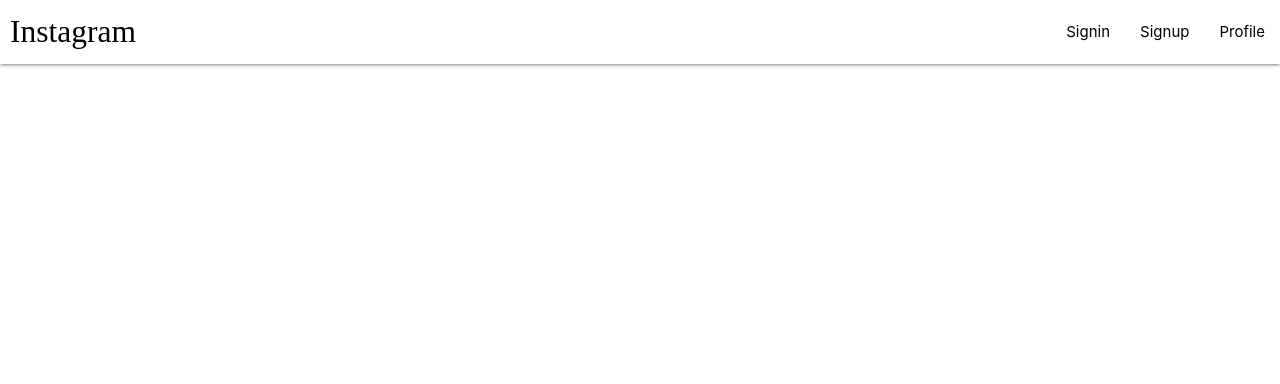
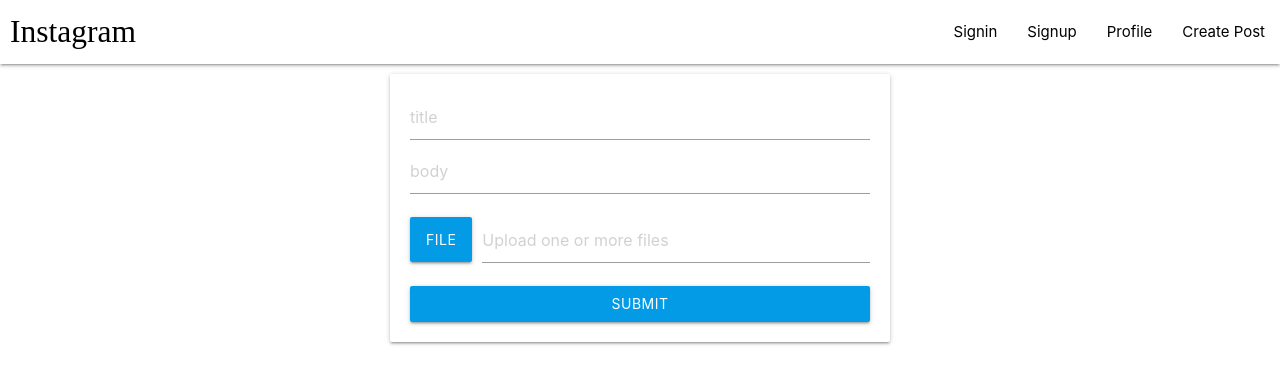
Before and after one commit to xeyzo/frontend-instagram-clone, a React (Create React App) app: page /create-post in a window 1280 px wide. Shown: the top 384 px of the page. Built offline with nearby package versions, Linux system fonts and the light colour scheme; a web font is replaced by a local one.

Commit message:
add create-post page

```diff
--- a/src/App.js
+++ b/src/App.js
@@ -7,6 +7,7 @@
 import Signup from "./components/screens/Signup.js";
 import Signin from "./components/screens/Signin.js";
 import Profile from "./components/screens/Profile.js";
+import CreatePost from "./components/screens/CreatePost.js";
 
 function App() {
   return (
@@ -26,6 +27,9 @@
           <Route path="/profile">
             <Profile />
           </Route>
+          <Route path="/create-post">
+            <CreatePost />
+          </Route>
         </Switch>
       </BrowserRouter>
     </>
--- a/src/components/Navbar.js
+++ b/src/components/Navbar.js
@@ -10,6 +10,8 @@
             <li><a href="/signin">Signin</a></li>
             <li><a href="/signup">Signup</a></li>
             <li><a href="/profile">Profile</a></li>
+            <li><a href="/create-post">Create Post</a></li>
+
           </ul>
         </div>
       </nav>
--- /dev/null
+++ b/src/components/screens/CreatePost.js
@@ -0,0 +1,30 @@
+import React from "react"
+
+
+const CreatePost = () =>{
+    return(
+        <div style={{
+            margin:"10px auto",
+            maxWidth:"500px",
+            padding:"20px",
+            textAlign:"center"
+        }} className="card">
+            <input type="text" placeholder="title"/>
+            <input type="text" placeholder="body"/>
+            <div className="file-field input-field">
+            <div className="btn light-blue darken-1">
+                <span>File</span>
+                <input type="file" multiple />
+            </div>
+            <div className="file-path-wrapper">
+                <input className="file-path validate" type="text" placeholder="Upload one or more files" />
+            </div>
+            </div>
+            <button className="btn waves-effect waves-light light-blue darken-1" style={{width:"100%"}} type="submit" name="action">
+                Submit
+            </button>
+        </div>
+    )
+}
+
+export default CreatePost
--- a/src/components/screens/Signin.js
+++ b/src/components/screens/Signin.js
@@ -15,7 +15,7 @@
                     type="text"
                     placeholder="password"
                 />
-                <button className="btn waves-effect waves-light light-blue lighten-1" type="submit" name="action">
+                <button className="btn waves-effect waves-light light-blue darken-1" style={{width:"100%"}} type="submit" name="action">
                     Login
                 </button>
                 <p>
--- a/src/components/screens/Signup.js
+++ b/src/components/screens/Signup.js
@@ -20,7 +20,7 @@
                     type="text"
                     placeholder="Password"
                 />
-                <button className="btn waves-effect waves-light light-blue lighten-1" type="submit" name="action">
+            <button className="btn waves-effect waves-light light-blue darken-1" style={{width:"100%"}} type="submit" name="action">
                     Signup
                 </button>
                 <p>
```
